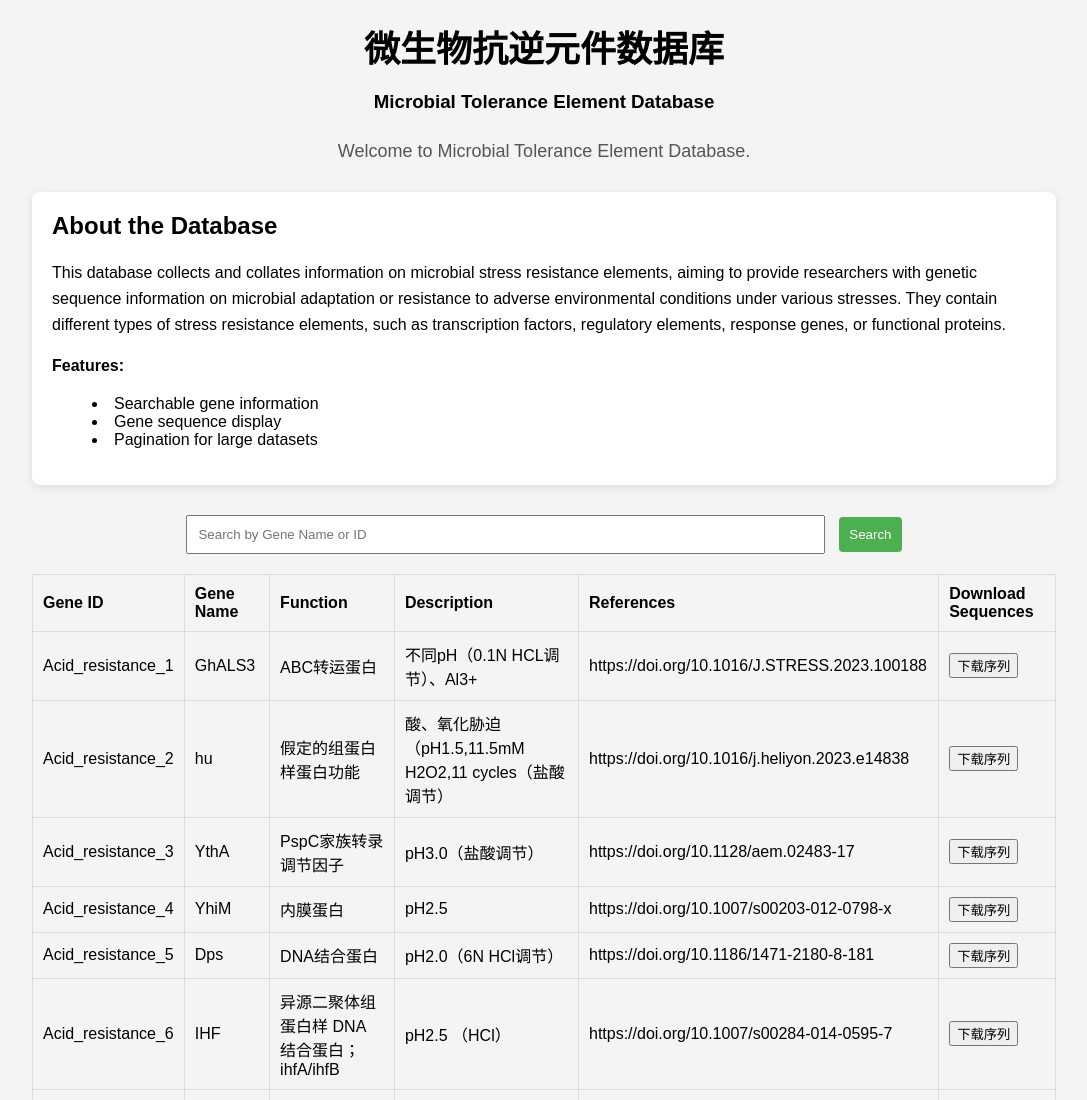
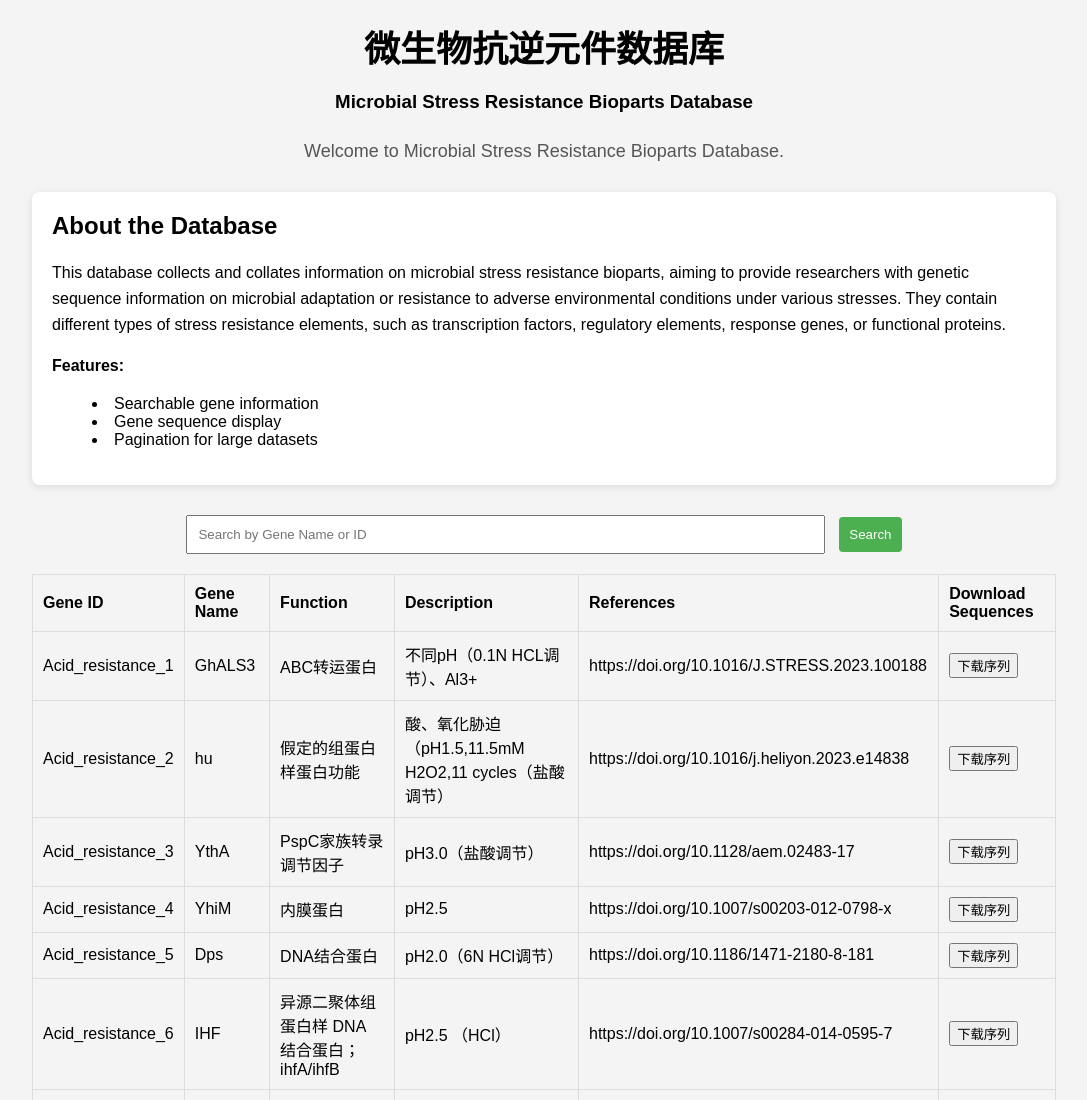
Before and after one commit to StressResistanceBioparts/AI.github.io, a plain HTML site: page index.html in a window 1280 px wide. Shown: the top 1100 px of the page, without its empty margins (96-1183 px from the left). Drawn offline with Linux system fonts and the light colour scheme.

Commit message:
Update index.html

```diff
--- a/index.html
+++ b/index.html
@@ -13,16 +13,16 @@
             <div class="logo-container">
 <!--                 <img src="img/logo.png" alt="Laboratory Logo" class="logo"> -->
                 <h1>微生物抗逆元件数据库 </h1>
-                <h3>Microbial Tolerance Element Database </h3>
+                <h3>Microbial Stress Resistance Bioparts Database </h3>
             </div>
-            <p class="lab-description">Welcome to Microbial Tolerance Element Database. </p>
+            <p class="lab-description">Welcome to Microbial Stress Resistance Bioparts Database. </p>
 <!--                <p class="lab-description">由新疆大学合成生物实验室-许童开发. </p> -->
         </header>
 
         <!-- Database Introduction -->
         <section class="database-info">
             <h2>About the Database</h2>
-            <p>This database collects and collates information on microbial stress resistance elements, aiming to provide researchers with genetic sequence information on microbial adaptation or resistance to adverse environmental conditions under various stresses. They contain different types of stress resistance elements, such as transcription factors, regulatory elements, response genes, or functional proteins.</p>
+            <p>This database collects and collates information on microbial stress resistance bioparts, aiming to provide researchers with genetic sequence information on microbial adaptation or resistance to adverse environmental conditions under various stresses. They contain different types of stress resistance elements, such as transcription factors, regulatory elements, response genes, or functional proteins.</p>
             <p><strong>Features:</strong></p>
             <ul>
                 <li>Searchable gene information</li>
```
